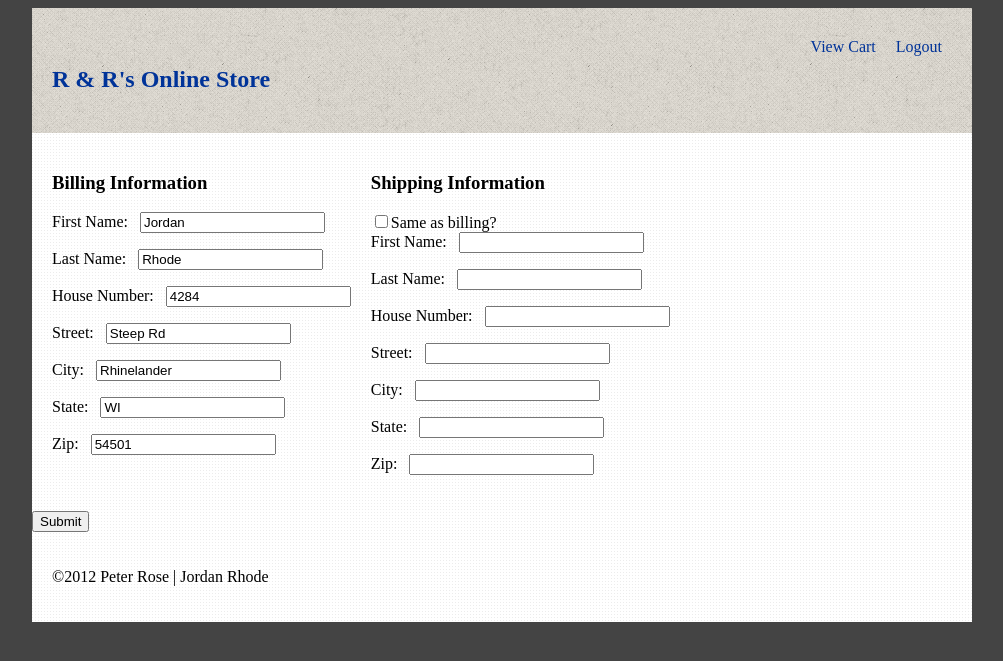
After one commit to JordanRhode/ShoppingCartApp, a PHP site: page /checkout.php in a window 1280 px wide. The commit adds this page. Shown: the top 661 px of the page, without its empty margins (138-1141 px from the left). Run offline with PHP 8.4, Linux system fonts and the light colour scheme; a user stored in the database is signed in; data comes from the database, SQL or seed files in the repository.

Commit message:
checkout.php

```diff
--- a/assets/css/styles.css
+++ b/assets/css/styles.css
@@ -78,3 +78,14 @@ body
 {
 	width: 200px;
 }
+
+#billingForm
+{
+	float: left;
+}
+
+#billingForm, #shippingForm
+{
+
+	padding:20px;
+}
--- /dev/null
+++ b/checkout.php
@@ -0,0 +1,140 @@
+<?php //checkout.php
+	require_once "conn.php";
+	require_once "header.php";
+
+	if(!isset($_POST["submit"])
+		and isset($_SESSION['userID']))
+	{
+		$userID = $_SESSION["userID"];
+
+		$addressID = 1;
+
+		$sql = "SELECT first, last, addressID, houseNum, street, city, state, rrtable_address.zip " .
+		"FROM rrtable_name, rrtable_citystate, rrtable_address " .
+		"WHERE rrtable_name.userID = " . $userID .
+		" AND rrtable_address.addressID = " . $addressID .
+		" AND rrtable_address.userID = " . $userID .
+		" AND rrtable_citystate.zip = rrtable_address.zip";
+		$result = mysql_query($sql, $conn) or die(mysql_error());
+		while($row=mysql_fetch_array($result))
+		{
+			$fname = $row["first"];
+			$lname = $row["last"];
+			$houseNum = $row["houseNum"];
+			$street = $row["street"];
+			$city = $row["city"];
+			$state = $row["state"];
+			$zip = $row["zip"];
+			$addressID = $row["addressID"];
+		}
+?>
+
+<div id="billingForm">
+	<form id="addressForm" name="addressForm" method="post" action="checkout.php">
+		<h3>Billing Information</h3>
+        	First Name:&nbsp;&nbsp;
+            <input type="text" id="bfName" name="bfName" value="<?php echo $fname; ?>" />
+            <p>
+            Last Name:&nbsp;&nbsp;
+            <input type="text" id="blName" name="blName" value="<?php echo $lname; ?>"/>
+            <p>
+            House Number:&nbsp;&nbsp;
+            <input type="text" id="bhouseNum" name="bhouseNum" value="<?php echo $houseNum; ?>"/>
+            <p>
+            Street:&nbsp;&nbsp;
+            <input type="text" id="bstreet" name="bstreet" value="<?php echo $street; ?>"/>
+            <p>
+            City:&nbsp;&nbsp;
+            <input type="text" id="bcity" name="bcity" value="<?php echo $city; ?>"/>
+            <p>
+            State:&nbsp;&nbsp;
+            <input type="text" id="bstate" name="bstate" value="<?php echo $state; ?>"/>
+            <p>
+            Zip:&nbsp;&nbsp;
+            <input type="text" id="bzip" name="bzip" value="<?php echo $zip; ?>"/>
+            <p>
+            <input type="hidden" id="baddressID" name="baddressID" value="<?php echo $addressID; ?>"/>
+</div>
+<div id="shippingForm">
+	<h3>Shipping Information</h3>
+
+		<input type="checkbox" id="checkShipping"  onclick="validate()">Same as billing?<br/>
+
+		<script type="text/javascript">
+			function validate(){
+			if (document.getElementById('checkShipping').checked){
+			          document.getElementById("sfName").value = document.getElementById("bfName").value;
+			          document.getElementById("slName").value = document.getElementById("blName").value;
+			          document.getElementById("shouseNum").value = document.getElementById("bhouseNum").value;
+			          document.getElementById("sstreet").value = document.getElementById("bstreet").value;
+			          document.getElementById("scity").value = document.getElementById("bcity").value;
+			          document.getElementById("sstate").value = document.getElementById("bstate").value;
+			          document.getElementById("szip").value = document.getElementById("bzip").value;
+			          document.getElementById("saddressID").value = document.getElementById("baddressID").value;
+			}else{
+				document.getElementById("sfName").value = "";
+	          	document.getElementById("slName").value = "";
+	          	document.getElementById("shouseNum").value = "";
+	          	document.getElementById("sstreet").value = "";
+         	 	document.getElementById("scity").value = "";
+	          	document.getElementById("sstate").value = "";
+	          	document.getElementById("szip").value = "";
+	          	document.getElementById("saddressID").value = "";
+			}
+			}
+		</script>
+			First Name:&nbsp;&nbsp;
+            <input type="text" id="sfName" name="sfName"/>
+            <p>
+            Last Name:&nbsp;&nbsp;
+            <input type="text" id="slName" name="slName"/>
+            <p>
+            House Number:&nbsp;&nbsp;
+            <input type="text" id="shouseNum" name="shouseNum" />
+            <p>
+            Street:&nbsp;&nbsp;
+            <input type="text" id="sstreet" name="sstreet"/>
+            <p>
+            City:&nbsp;&nbsp;
+            <input type="text" id="scity" name="scity"/>
+            <p>
+            State:&nbsp;&nbsp;
+            <input type="text" id="sstate" name="sstate"/>
+            <p>
+            Zip:&nbsp;&nbsp;
+            <input type="text" id="szip" name="szip"/>
+            <p>
+            <input type="hidden" id="saddressID" name="saddressID"/>
+</div>
+	<input type="submit" name="submit" value="Submit"/>
+	</form>
+<?php
+	}
+	else
+	{
+		if($_POST["saddressID"] != ""){
+			//call checkout2.php with addressID values
+			echo $_POST["bfName"] . "<br/>";
+			echo $_POST["blName"] . "<br/>";
+			echo $_POST["bhouseNum"] . "<br/>";
+			echo $_POST["bstreet"] . "<br/>";
+			echo $_POST["bcity"] . "<br/>";
+			echo $_POST["bstate"] . "<br/>";
+			echo $_POST["bzip"] . "<br/>";
+
+			echo $_POST["sfName"] . "<br/>";
+			echo $_POST["slName"] . "<br/>";
+			echo $_POST["shouseNum"] . "<br/>";
+			echo $_POST["sstreet"] . "<br/>";
+			echo $_POST["scity"] . "<br/>";
+			echo $_POST["sstate"] . "<br/>";
+			echo $_POST["szip"] . "<br/>";
+		}
+		else
+		{
+			//add new address to db
+		}
+
+	}
+	require_once "footer.php";
+?>
--- a/modcart.php
+++ b/modcart.php
@@ -124,7 +124,7 @@
 			echo "<input type='submit' value='Empty Cart'/></form></td>";
 			echo "</table>";
 
-			echo "<a href=#>Proceed to checkout</a>";
+			echo "<a href='checkout.php'>Proceed to checkout</a>";
 		}
 	}
 	 else
```
